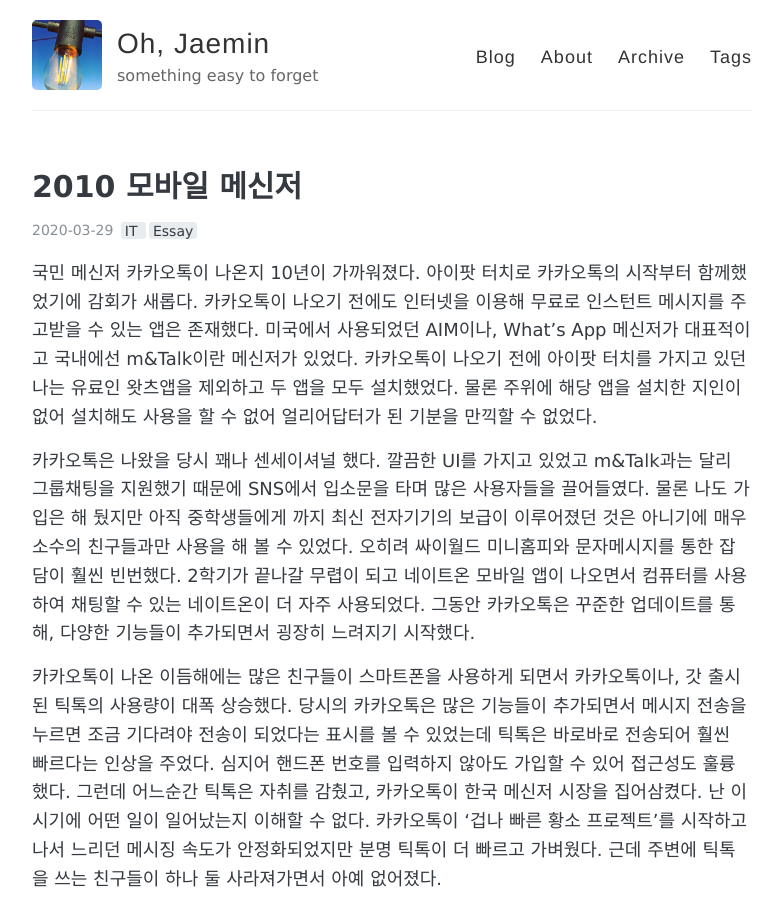
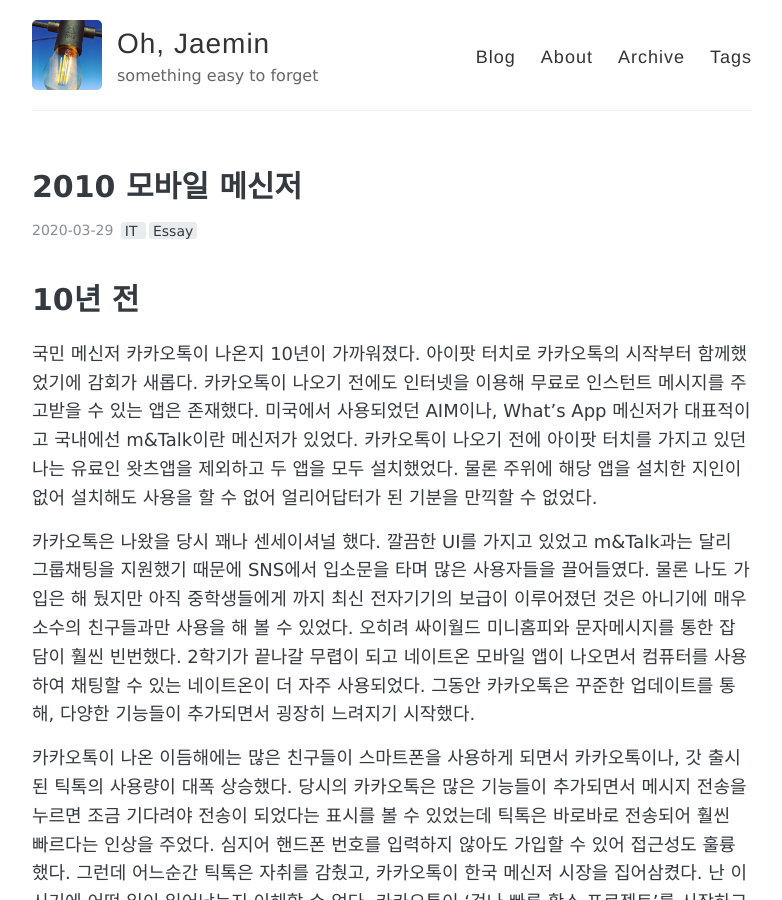
Before and after one commit to jaeminoh/jaeminoh.github.io, a Jekyll site: the page built from _posts/2020-03-29-mobile_messenger.md, in a window 1280 px wide and 900 px high. Shown: the whole window, without its empty margins (248-1030 px from the left). Built offline with Jekyll 4.4.1, drawn with Linux system fonts in a browser that asks for light colours.

Commit message:
modifying new post

```diff
--- a/_posts/2020-03-29-mobile_messenger.md
+++ b/_posts/2020-03-29-mobile_messenger.md
@@ -5,7 +5,9 @@
 author: 오재민
 ---
 
- 국민 메신저 카카오톡이 나온지 10년이 가까워졌다. 아이팟 터치로 카카오톡의 시작부터 함께했었기에 감회가 새롭다. 카카오톡이 나오기 전에도 인터넷을 이용해 무료로 인스턴트 메시지를 주고받을 수 있는 앱은 존재했다. 미국에서 사용되었던 AIM이나, What's App 메신저가 대표적이고 국내에선 m&Talk이란 메신저가 있었다. 카카오톡이 나오기 전에 아이팟 터치를 가지고 있던 나는 유료인 왓츠앱을 제외하고 두 앱을 모두 설치했었다. 물론 주위에 해당 앱을 설치한 지인이 없어 설치해도 사용을 할 수 없어 얼리어답터가 된 기분을 만끽할 수 없었다.
+# 10년 전
+
+국민 메신저 카카오톡이 나온지 10년이 가까워졌다. 아이팟 터치로 카카오톡의 시작부터 함께했었기에 감회가 새롭다. 카카오톡이 나오기 전에도 인터넷을 이용해 무료로 인스턴트 메시지를 주고받을 수 있는 앱은 존재했다. 미국에서 사용되었던 AIM이나, What's App 메신저가 대표적이고 국내에선 m&Talk이란 메신저가 있었다. 카카오톡이 나오기 전에 아이팟 터치를 가지고 있던 나는 유료인 왓츠앱을 제외하고 두 앱을 모두 설치했었다. 물론 주위에 해당 앱을 설치한 지인이 없어 설치해도 사용을 할 수 없어 얼리어답터가 된 기분을 만끽할 수 없었다.
 
  카카오톡은 나왔을 당시 꽤나 센세이셔널 했다. 깔끔한 UI를 가지고 있었고 m&Talk과는 달리 그룹채팅을 지원했기 때문에 SNS에서 입소문을 타며 많은 사용자들을 끌어들였다. 물론 나도 가입은 해 뒀지만 아직 중학생들에게 까지 최신 전자기기의 보급이 이루어졌던 것은 아니기에 매우 소수의 친구들과만 사용을 해 볼 수 있었다. 오히려 싸이월드 미니홈피와 문자메시지를 통한 잡담이 훨씬 빈번했다. 2학기가 끝나갈 무렵이 되고 네이트온 모바일 앱이 나오면서 컴퓨터를 사용하여 채팅할 수 있는 네이트온이 더 자주 사용되었다. 그동안 카카오톡은 꾸준한 업데이트를 통해, 다양한 기능들이 추가되면서 굉장히 느려지기 시작했다.
 
```
Also changed, not shown: 1 other file.
